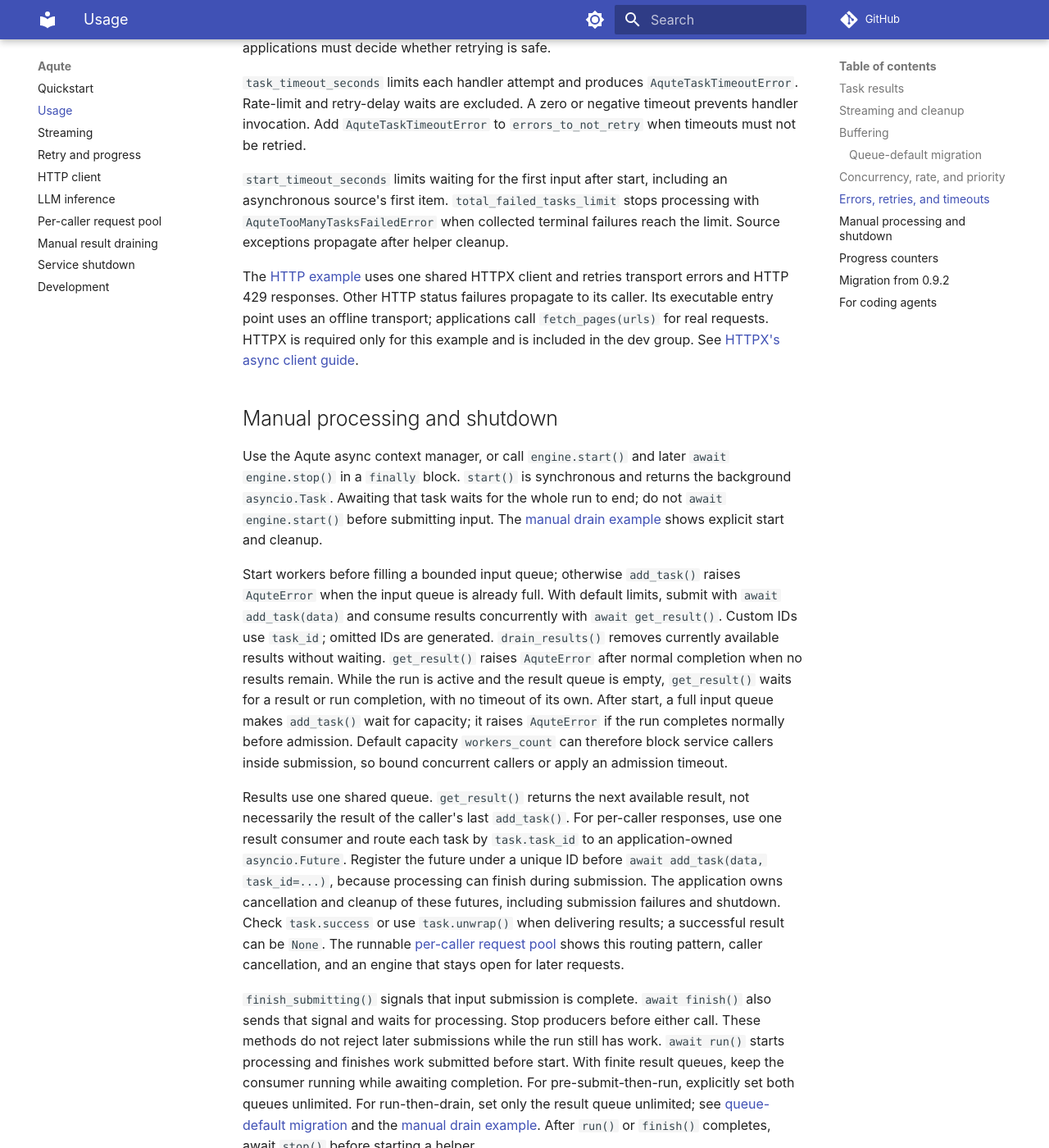
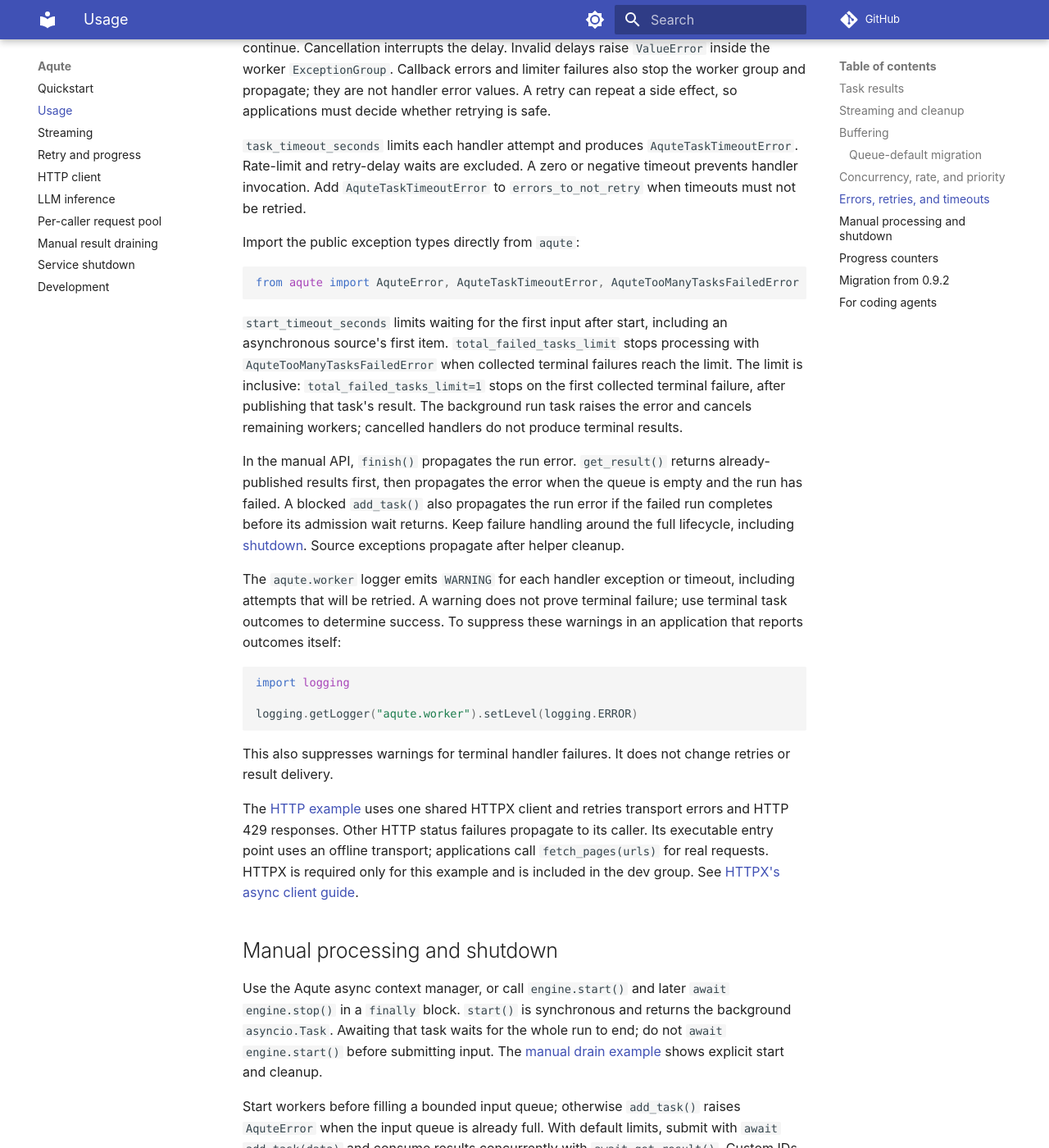
Before and after one commit to insomnes/aqute, an MkDocs documentation site: the page built from docs/usage.md, in a window 1280 px wide and 1400 px high, scrolled down 5762 px. Shown: the whole window at 82% size. Built offline with MkDocs 1.6.1 and Material for MkDocs 9.7.7, drawn with Linux system fonts in a browser that asks for light colours; comment, search, counter and statistics services are not loaded; some of the changed text lies outside the part shown.

Commit message:
docs: clarify runtime failures, priority and logging (#57)

````diff
--- a/docs/usage.md
+++ b/docs/usage.md
@@ -233,6 +233,10 @@ policies. Threads generally do not make CPU-bound Python work parallel under the
 With `use_priority_queue=True`, pass `task_priority` to `add_task()`. Lower values
 run first among admitted pending tasks. Priority does not preempt an occupied
 worker. A worker retains its task through retries.
+Only tasks currently in the input queue can be reordered. A positive
+`input_task_queue_size` bounds this set; the default capacity is `workers_count`.
+Increasing capacity lets more pending tasks compete by priority but retains more
+inputs. Priority does not order callers still waiting for admission.
 
 ## Errors, retries, and timeouts
 
@@ -258,10 +262,40 @@ repeat a side effect, so applications must decide whether retrying is safe.
 negative timeout prevents handler invocation. Add `AquteTaskTimeoutError` to
 `errors_to_not_retry` when timeouts must not be retried.
 
+Import the public exception types directly from `aqute`:
+
+```python
+from aqute import AquteError, AquteTaskTimeoutError, AquteTooManyTasksFailedError
+```
+
 `start_timeout_seconds` limits waiting for the first input after start, including
 an asynchronous source's first item. `total_failed_tasks_limit` stops processing
 with `AquteTooManyTasksFailedError` when collected terminal failures reach the limit.
+The limit is inclusive: `total_failed_tasks_limit=1` stops on the first collected
+terminal failure, after publishing that task's result. The background run task
+raises the error and cancels remaining workers; cancelled handlers do not produce
+terminal results.
+
+In the manual API, `finish()` propagates the run error. `get_result()` returns
+already-published results first, then propagates the error when the queue is empty
+and the run has failed. A blocked `add_task()` also propagates the run error if
+the failed run completes before its admission wait returns. Keep failure handling
+around the full lifecycle, including [shutdown](#manual-processing-and-shutdown).
 Source exceptions propagate after helper cleanup.
+
+The `aqute.worker` logger emits `WARNING` for each handler exception or timeout,
+including attempts that will be retried. A warning does not prove terminal failure;
+use terminal task outcomes to determine success. To suppress these warnings in
+an application that reports outcomes itself:
+
+```python
+import logging
+
+logging.getLogger("aqute.worker").setLevel(logging.ERROR)
+```
+
+This also suppresses warnings for terminal handler failures. It does not change
+retries or result delivery.
 
 The [HTTP example](http_client.md) uses one shared HTTPX client and retries
 transport errors and HTTP 429 responses. Other HTTP status failures propagate
@@ -322,6 +356,9 @@ The executable [service shutdown example](service_shutdown.md) shows:
 input. A drain deadline requests cancellation; it cannot force an uncooperative
 coroutine to terminate. The example's caller receives whether draining timed out.
 In-process completion does not imply durable delivery.
+If the run has failed, `stop()` re-raises its error after cleanup, even if another
+call already raised it. This also applies to cleanup through the async context
+manager or a `finally` block.
 
 Completed results remain available after `stop()`. After `await stop()`, call
 `start()` again to reuse the same engine; `stop()` resets the run task and counters.
````
